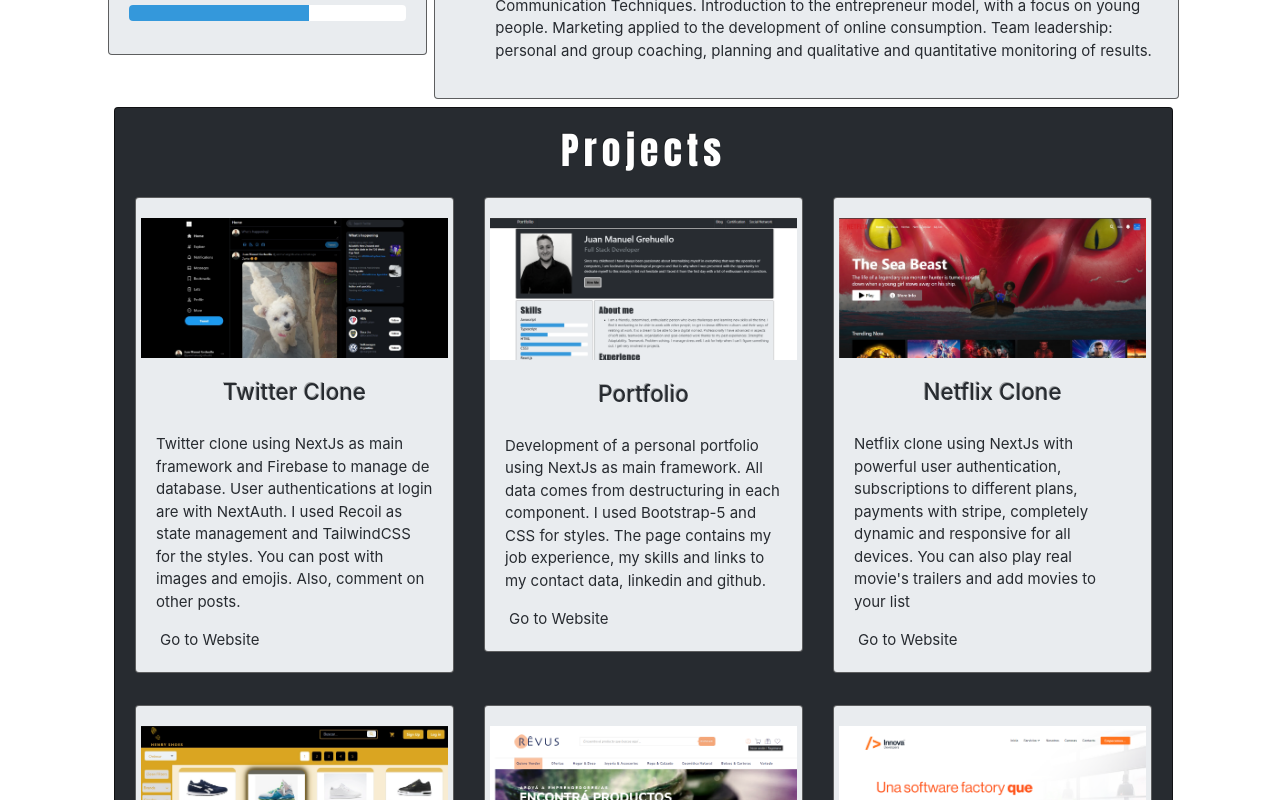
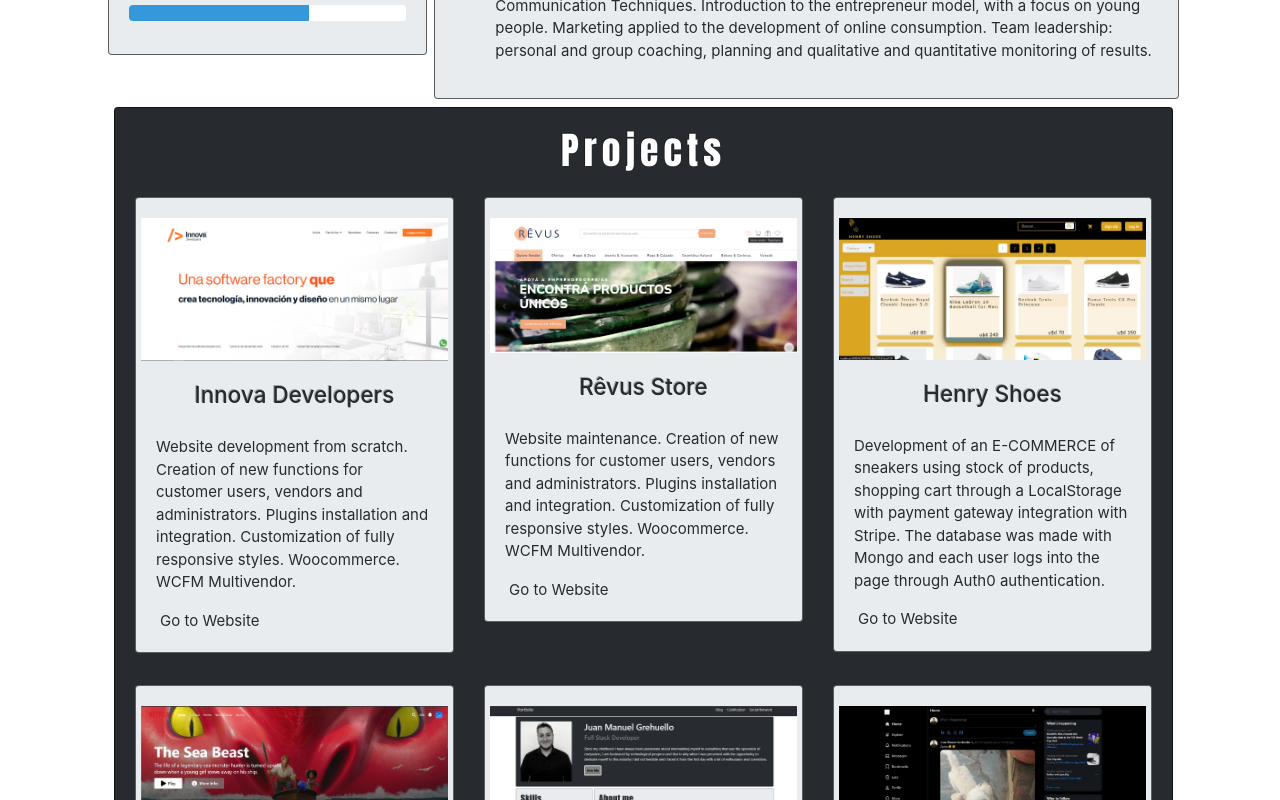
Before and after one commit to JuanmaGre/nextjs-blog-portfolio, a Next.js app: page / in a window 1280 px wide. Shown: the part 1380-2180 px from the top of the page. Built offline with nearby package versions, Linux system fonts and the light colour scheme; a small style sheet from the web is missing.

Commit message:
proyectos 6 ultimos

```diff
--- a/pages/index.js
+++ b/pages/index.js
@@ -99,7 +99,7 @@
                             <h1 className="title2">Projects</h1>
                         </div>
 
-                        {projects.slice(0, 6).reverse().map(({name , description , image , mainURL } , i) => (
+                        {projects.slice(0, 6).map(({name , description , image , mainURL } , i) => (
                             <div className="col-md-4 py-3" key={i}>
                                 <div className="card h-80 bg-light text-dark">
                                     <div className="row">
```
